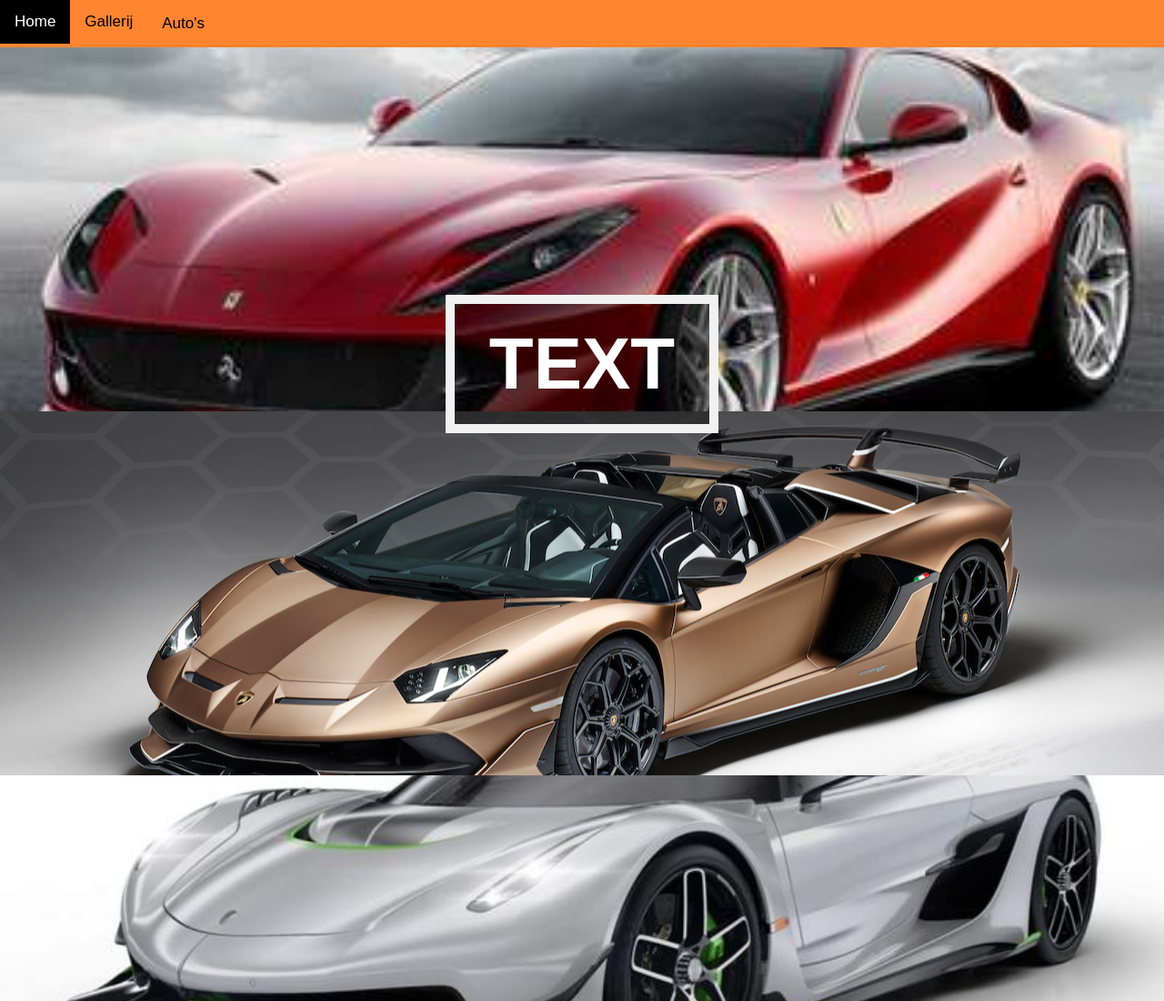
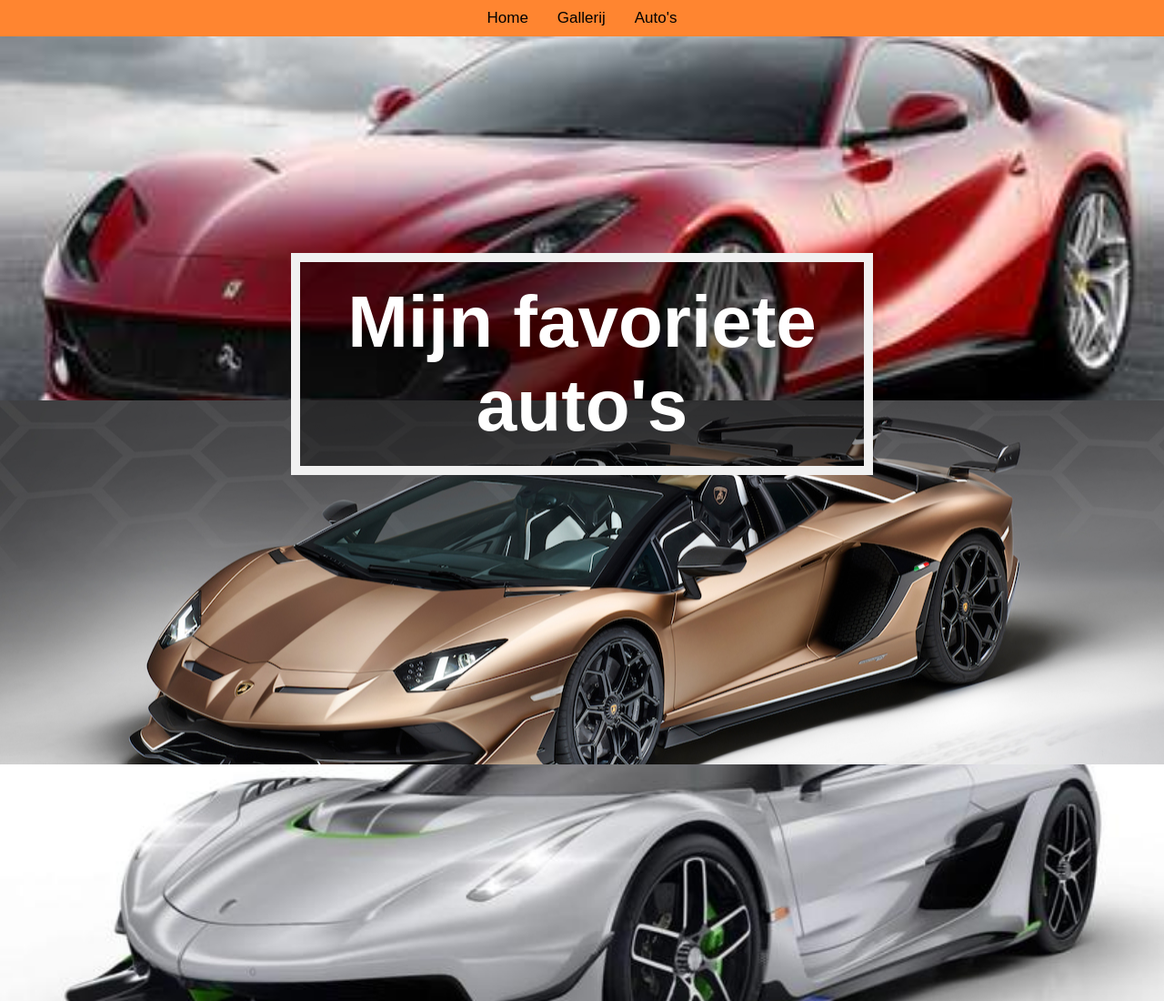
Before and after one commit to FinnDressel/HTML-CSS, a plain HTML site: page praktijkopdracht/index.html in a window 1280 px wide. Shown: the top 1100 px of the page at 91% size. Drawn offline with Linux system fonts and the light colour scheme.

Commit message:
first commit

```diff
--- a/praktijkopdracht/index.html
+++ b/praktijkopdracht/index.html
@@ -7,24 +7,29 @@
 </head>
 
 <body>
-<div class="navbar">
-    <a href="index.html">Home</a>
-    <a href="gallerij.html">Gallerij</a>
-
-    <div class="dropdown">
-    <button class="Button">Auto's</button>
-        <div class="dropdown-content">
-           <a href="ferrari.html">Ferrari</a>
+<header>
+    <div class="navbar">
+        <div><a href="index.html">Home</a></div>
+        <div><a href="gallerij.html">Gallerij</a></div>
+        <div class="dropdown">
+            <a href="auto's.html" class="navdrop">Auto's</a>
+            <div class="dropdown-content">
+                <a href="ferrari.html">Ferrari</a>
+                <a href="ferrari.html">Aston Martin</a>
+                <a href="ferrari.html">Koenisegg</a>
+                <a href="ferrari.html">Mclaren</a>
+                <a href="ferrari.html">Lamborghini</a>
+            </div>
         </div>
     </div>
-</div>
+</header>
 
 <div class="HOME IMG-1"></div>
 <div class="HOME IMG-2"></div>
 <div class="HOME IMG-3"></div>
 <div class="HOME IMG-4"></div>
 
-<div class="Grote-Tekst">TEXT</div>
+<div class="Grote-Tekst">Mijn favoriete auto's</div>
 
 
 
--- a/praktijkopdracht/style.css
+++ b/praktijkopdracht/style.css
@@ -40,7 +40,7 @@ body, html {
     left: 50%;
     transform: translate(-50%, -50%);
     z-index: 2;
-    width: 300px;
+    width: auto;
     padding: 20px;
     text-align: center;
 }
@@ -48,28 +48,33 @@ body, html {
 .navbar{
     overflow: hidden;
     background-color: #ff8530;
+    display: flex;
+    margin: 0 auto;
+    padding: 10px 0;
+    justify-content: center;
 }
 
 .navbar a{
-    float: left;
     color: black;
     text-align: center;
     padding: 14px 16px;
     text-decoration: none;
     font-size: 17px;
+    transition: background-color 0.5s, color 0.5s;
 }
 
-.navbar a:hover{
+a:hover{
     background-color: black;
     color: white;
 }
 
-.Button{
+.navdrop{
     background-color: #ff8530;
     color: black;
     padding: 16px;
     font-size: 17px;
     border: none;
+    transition: background-color 0.5s, color 0.5s;
 }
 
 .dropdown{
@@ -79,10 +84,9 @@ body, html {
 
 .dropdown-content{
     display: none;
-    position: absolute;
+    position: fixed;
     background-color: #ff8530;
     min-width: 160px;
-    box-shadow: 8px 16px rgba(0,0,0,0.2);
     z-index: 1;
 }
 
@@ -94,13 +98,10 @@ body, html {
 }
 
 .dropdown-content a:hover {
-    background-color: #ff8530;
+    background-color: black;
+    color: white;
 }
 
 .dropdown:hover .dropdown-content {
     display: block;
 }
-
-.dropdown:hover .dropbtn {
-    background-color: black;
-}
```
Also changed, not shown: praktijkopdracht/auto's.html (+16 -5 lines), praktijkopdracht/ferrari.html (+16 -0 lines), praktijkopdracht/gallerij.html (+16 -5 lines).
